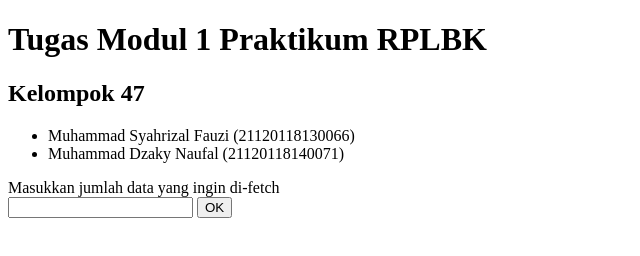
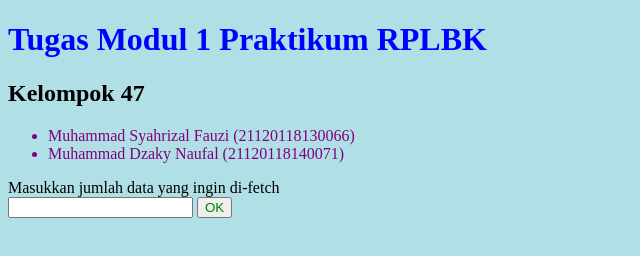
Before and after one commit to syahrizalfauzi/Tugas_Modul1_Kel47, a plain HTML site: page index.html in a window 1280 px wide. Shown: the whole page, without its empty margins (0-640 px from the left). Drawn offline with Linux system fonts and the light colour scheme.

Commit message:
first styling

```diff
--- a/index.html
+++ b/index.html
@@ -1,6 +1,7 @@
 <!DOCTYPE html>
 <html lang="en">
 <head>
+    <link rel="stylesheet" href="styles.css">
     <meta charset="UTF-8">
     <meta http-equiv="X-UA-Compatible" content="IE=edge">
     <meta name="viewport" content="width=device-width, initial-scale=1.0">
--- /dev/null
+++ b/styles.css
@@ -0,0 +1,15 @@
+body {
+  background-color: powderblue;
+}
+h1 {
+  color: blue;
+}
+ul {
+  color:purple
+}
+p {
+  color: red;
+}
+button {
+  color: green
+}
```
